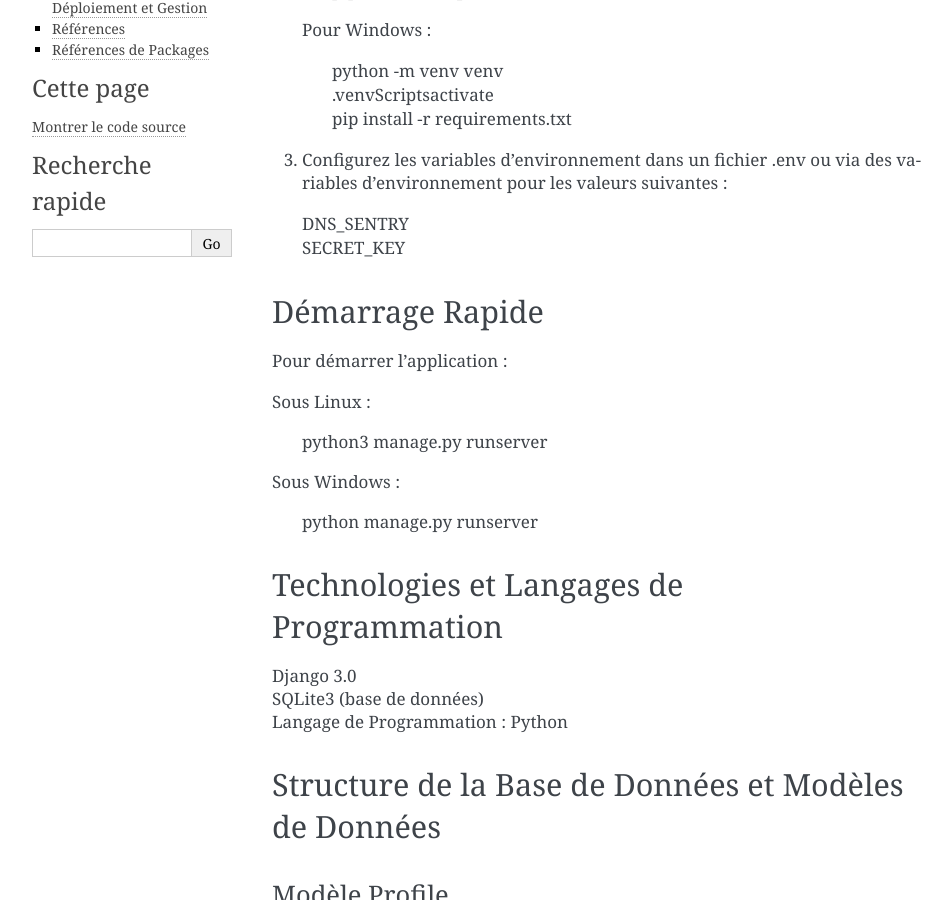
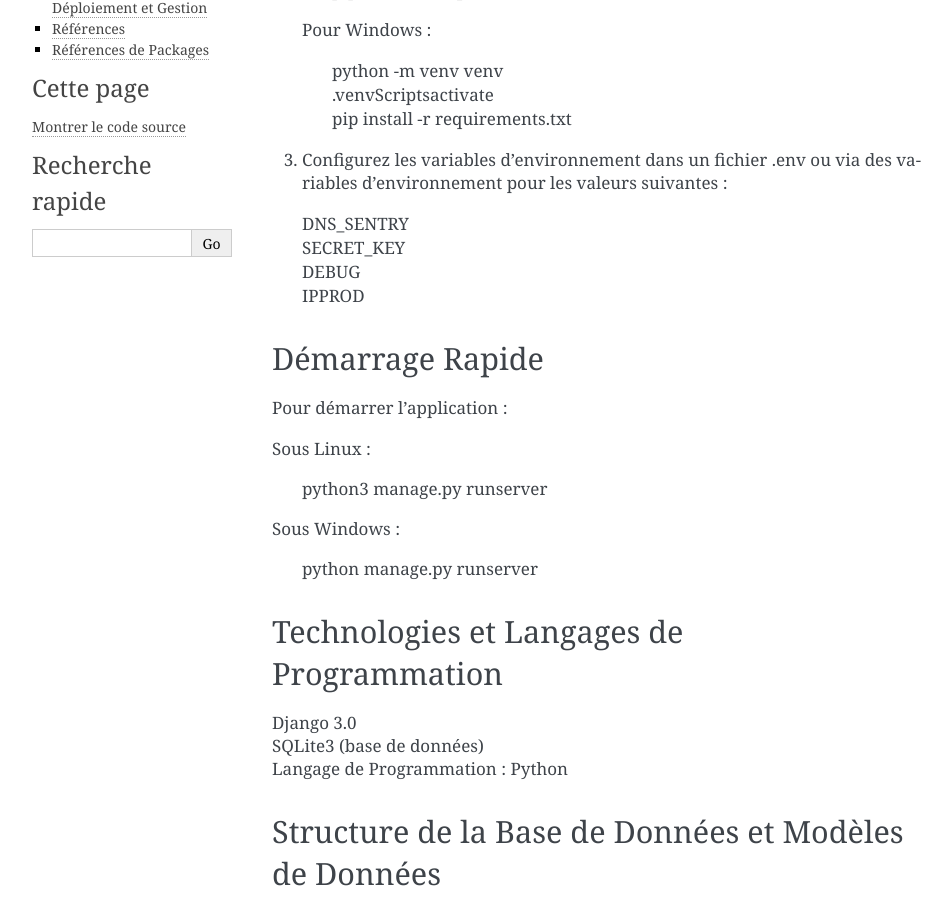
Before and after one commit to Tobraider/projet13, a Sphinx documentation site: the page built from doc/index.rst, in a window 1280 px wide and 900 px high, scrolled down 553 px. Shown: the whole window, without its empty margins (148-1094 px from the left). Built offline with Sphinx 7.4.7, drawn with Linux system fonts in a browser that asks for light colours.

```diff
--- a/doc/index.rst
+++ b/doc/index.rst
@@ -37,6 +37,8 @@ Instructions d'Installation
 
    | DNS_SENTRY
    | SECRET_KEY
+   | DEBUG
+   | IPPROD
 
 Démarrage Rapide
 ------------------
```
Also changed, not shown: README.md (+2 -0 lines).
